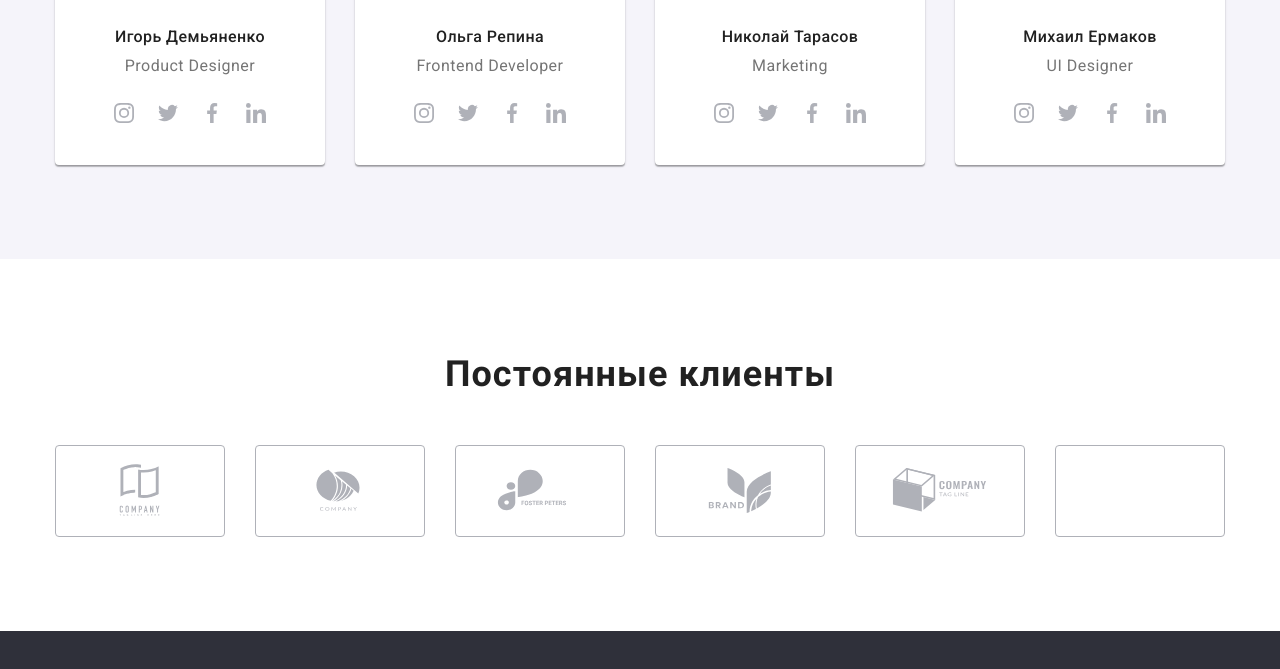
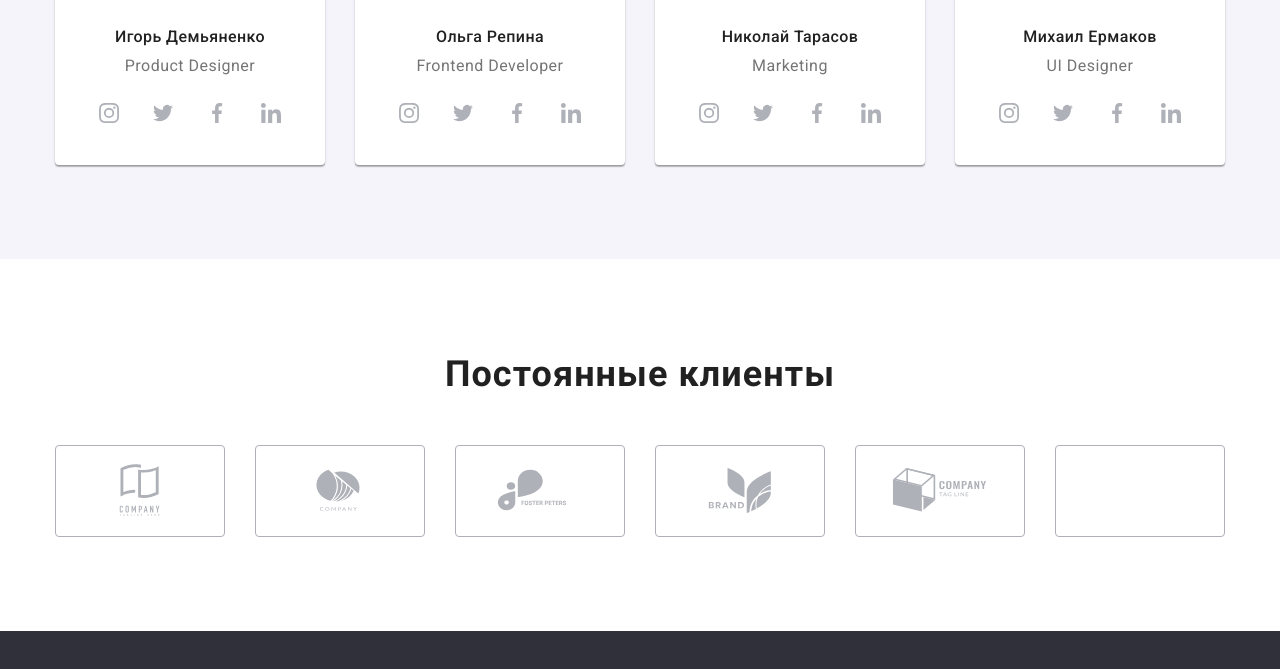
Before and after one commit to Chyharov/goit-markup-hw-04, a plain HTML site: page index.html in a window 1280 px wide. Shown: the part 2046-2715 px from the top of the page. Drawn offline with nearby package versions, Linux system fonts and the light colour scheme.

Commit message:
Update styles.css

```diff
--- a/css/styles.css
+++ b/css/styles.css
@@ -294,6 +294,7 @@ img {
 }
 
 /* Team */
+
 .section-team {
   Padding-top: 94px;
   Padding-bottom: 94px;
@@ -341,6 +342,10 @@ img {
 .social-list-team {
   display: flex;
   justify-content: center;
+}
+
+.icon-social-team:not(:last-child) {
+  margin-right: 10px;
 }
 
 .social-team-link {
```
